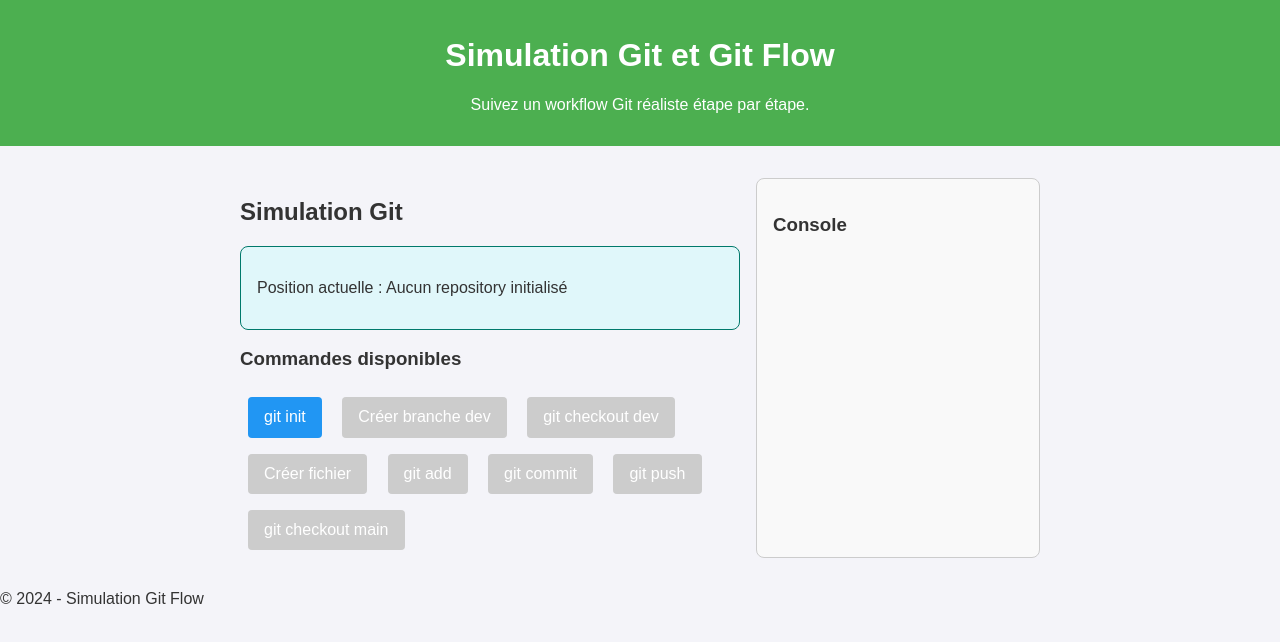
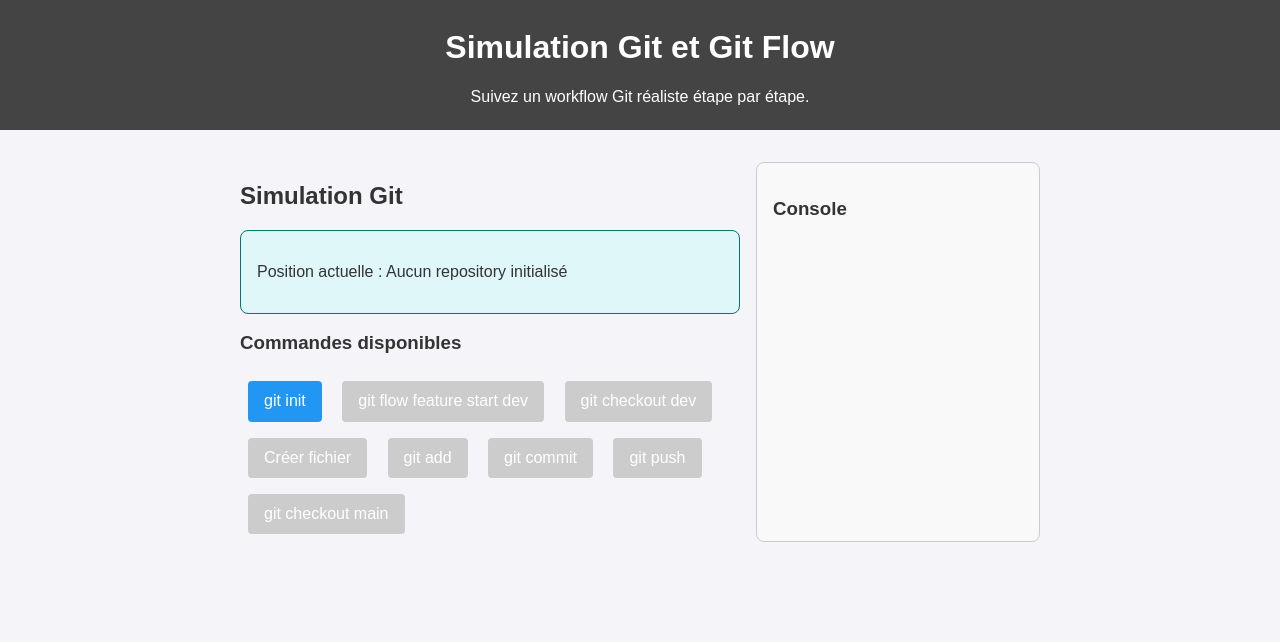
Before and after one commit to l-sauvinet/GitFlow-simulation, a plain HTML site: page index.html in a window 1280 px wide. Drawn offline with Linux system fonts and the light colour scheme.

Commit message:
fix: color

```diff
--- a/index.html
+++ b/index.html
@@ -31,7 +31,7 @@
         <div id="commands">
           <h3>Commandes disponibles</h3>
           <button onclick="gitCommand('init')" id="btn-init">git init</button>
-          <button onclick="gitCommand('branch-dev')" id="btn-branch-dev" disabled>Créer branche dev</button>
+          <button onclick="gitCommand('branch-dev')" id="btn-branch-dev" disabled>git flow feature start dev</button>
           <button onclick="gitCommand('checkout-dev')" id="btn-checkout-dev" disabled>git checkout dev</button>
           <button onclick="gitCommand('create-file')" id="btn-create-file" disabled>Créer fichier</button>
           <button onclick="gitCommand('add')" id="btn-add" disabled>git add</button>
@@ -47,10 +47,6 @@
       </section>
     </div>
   </main>
-
-  <footer>
-    <p>&copy; 2024 - Simulation Git Flow</p>
-  </footer>
   <script src="scripts/app.js"></script>
 </body>
 </html>
--- a/styles/style.css
+++ b/styles/style.css
@@ -6,10 +6,10 @@ body {
   }
 
   header {
-    background: #4CAF50;
+    background: #444444;
     color: white;
     text-align: center;
-    padding: 1rem 0;
+    padding: 0.5rem 0;
   }
 
   main {
```
